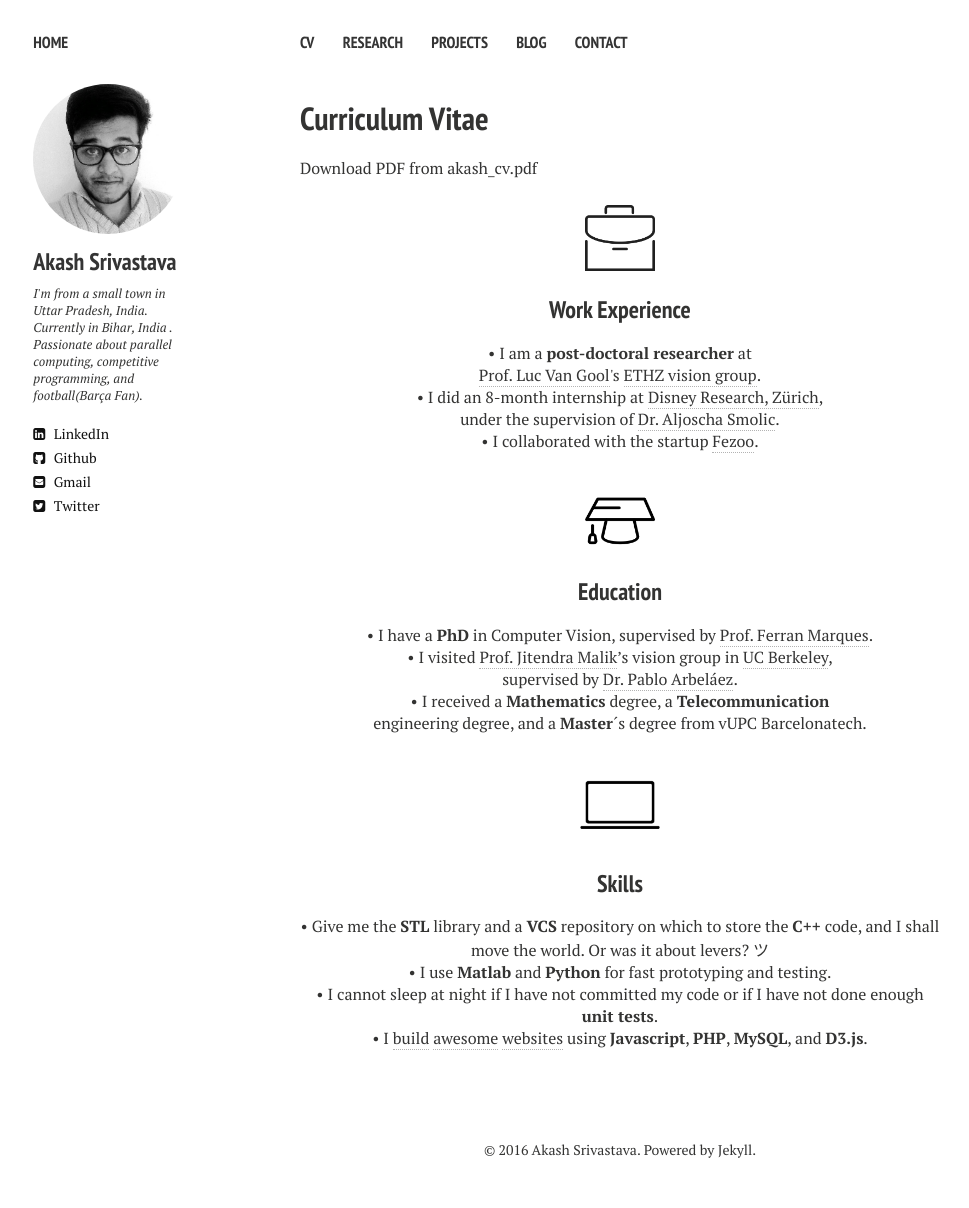
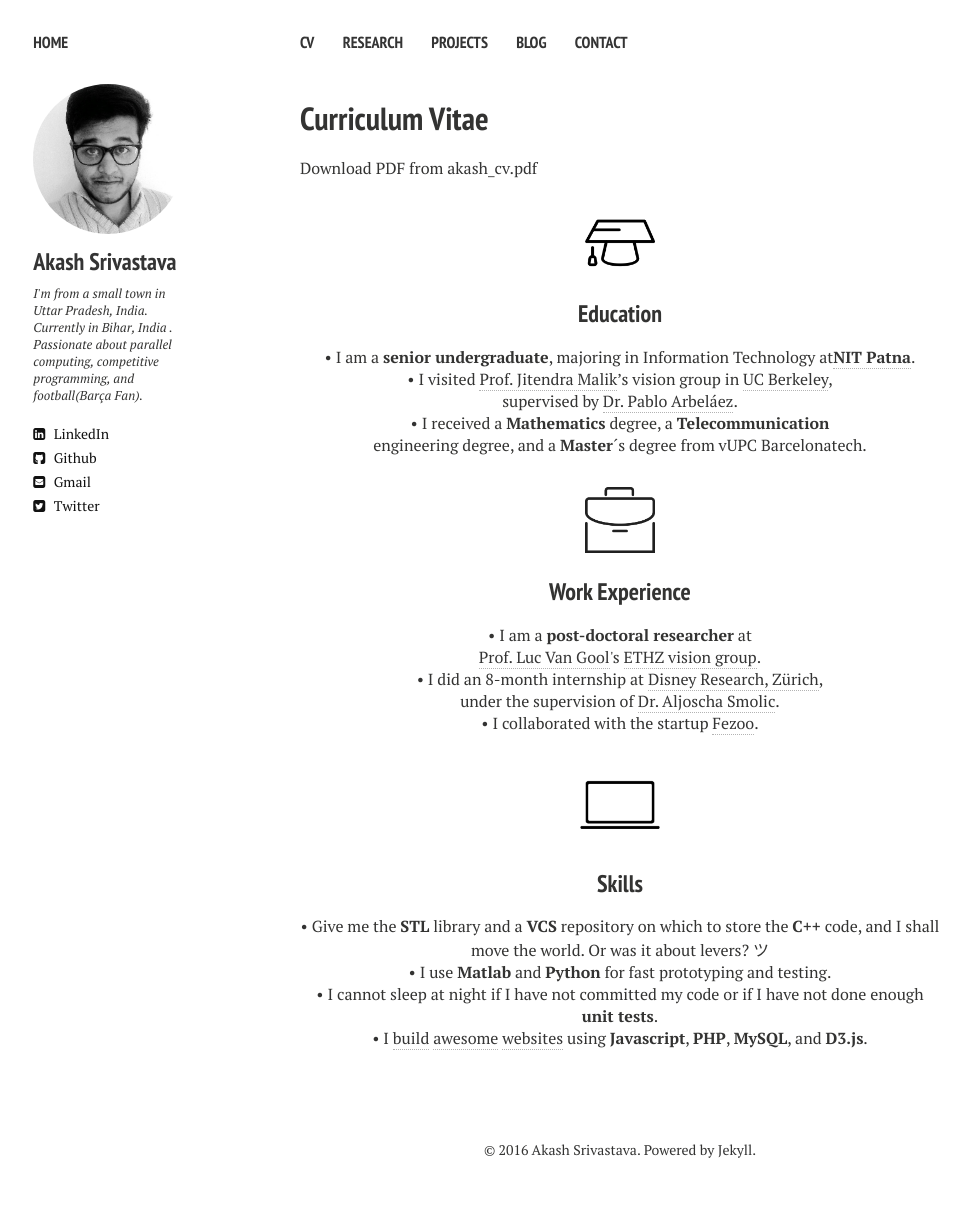
Before and after one commit to Akash1684/akash1684.github.io, a Jekyll site: the page built from cv.md, in a window 1280 px wide. Shown: the whole page, without its empty margins (20-989 px from the left). Built offline with Jekyll 4.4.1, drawn with Linux system fonts in a browser that asks for light colours; nearby versions of some CDN libraries.

Commit message:
Update cv.html

```diff
--- a/_layouts/cv.html
+++ b/_layouts/cv.html
@@ -49,18 +49,19 @@
     <h1>{{ page.title }}</h1>
     {{ content }} <!--github content-->
     <div class="article-wrap">
+
+    <p align="center" ><img src="{{ site.url }}/images/CV/study2.png" alt="Education" width="70" height="70"></p>
+    <h3 align="center" class=bottom-small>Education</h3>
+    <p align="center">&#8226 I am a <strong>senior undergraduate</strong>, majoring in Information Technology at<a href="http://www.nitp.ac.in/php/home.php" target="_blank"><strong>NIT Patna</strong></a>.</p>
+    <p align="center">&#8226 I visited <a href="http://www.cs.berkeley.edu/~malik/" target="_blank">Prof. Jitendra Malik</a>’s vision group in <a href="http://www.berkeley.edu" target="_blank">UC Berkeley</a>,<br>supervised by <a href="http://www.cs.berkeley.edu/~arbelaez/index.html" target="_blank">Dr. Pablo Arbeláez</a>.</p>
+    <p align="center" class="bottom-three">&#8226 I received a <strong>Mathematics</strong> degree, a <strong>Telecommunication</strong><br>engineering degree, and a <strong>Master</strong>´s degree from vUPC Barcelonatech</a>.</p>
+
+
     <p align="center" ><img src="{{ site.url }}/images/CV/business.png" alt="Work Experience" width="70" height="70"></p>
     <h3 align="center" class=bottom-small>Work Experience</h3>
     <p align="center">&#8226 I am a <strong>post-doctoral researcher</strong> at <br><a href="http://www.vision.ee.ethz.ch/members/get_member.cgi?id=1" target="_blank">Prof. Luc Van Gool</a>'s <a href="http://www.vision.ee.ethz.ch/index.en.html" target="_blank">ETHZ vision group</a>.</p>
     <p align="center">&#8226 I did an 8-month internship at <a href="http://www.disneyresearch.com/research-labs/disney-research-zurich/" target="_blank">Disney Research, Zürich</a>,<br>under the supervision of <a href="http://zurich.disneyresearch.com/~smolica/" target="_blank">Dr. Aljoscha Smolic</a>.</p>
     <p align="center" class="bottom-three">&#8226 I collaborated with the startup <a href="http://fezoo.cat" target="_blank">Fezoo</a>.</p>
-
-
-    <p align="center" ><img src="{{ site.url }}/images/CV/study2.png" alt="Education" width="70" height="70"></p>
-    <h3 align="center" class=bottom-small>Education</h3>
-    <p align="center">&#8226 I have a <strong>PhD</strong> in Computer Vision, supervised by <a href="https://imatge.upc.edu/web/ferran" target="_blank">Prof. Ferran Marques</a>.</p>
-    <p align="center">&#8226 I visited <a href="http://www.cs.berkeley.edu/~malik/" target="_blank">Prof. Jitendra Malik</a>’s vision group in <a href="http://www.berkeley.edu" target="_blank">UC Berkeley</a>,<br>supervised by <a href="http://www.cs.berkeley.edu/~arbelaez/index.html" target="_blank">Dr. Pablo Arbeláez</a>.</p>
-    <p align="center" class="bottom-three">&#8226 I received a <strong>Mathematics</strong> degree, a <strong>Telecommunication</strong><br>engineering degree, and a <strong>Master</strong>´s degree from vUPC Barcelonatech</a>.</p>
 
 
     <p align="center" ><img src="{{ site.url }}/images/CV/computer2.png" alt="Computer Skills" width="80" height="80"></p>
```
